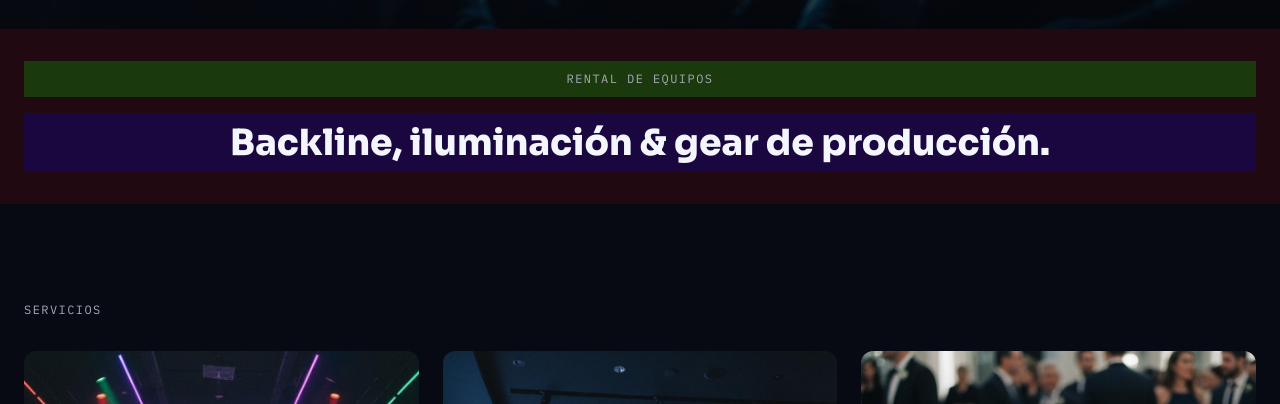
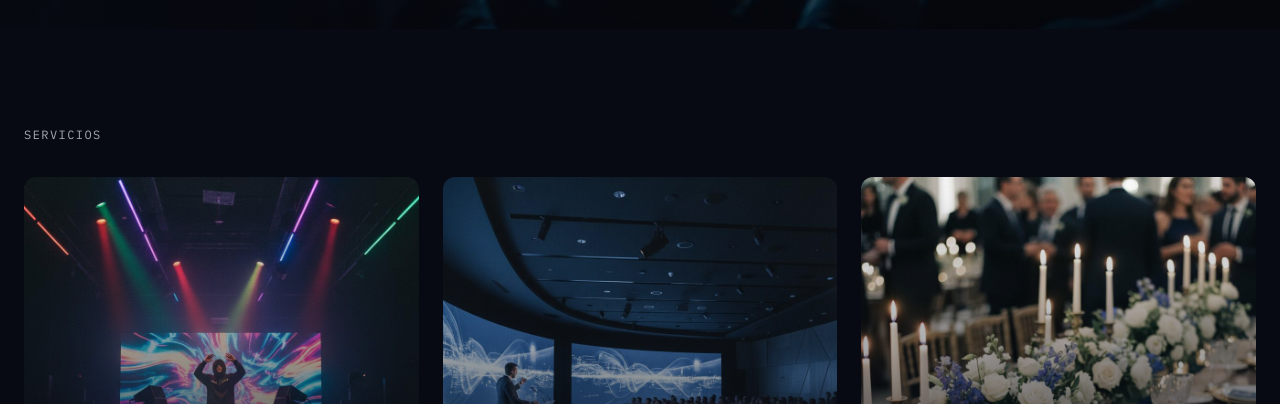
Before and after one commit to insideproevents/inside.lab, a website: page public/index.html in a window 1280 px wide. Shown: the part 863-1267 px from the top of the page. Drawn offline with Linux system fonts and the light colour scheme; files whose address does not match are found by name.

Commit message:
refactor(ui): remove rental-after-hero section and debug styles
Remove the temporary rental-after-hero HTML markup and its associated
CSS styles, including debug background colors, to clean up the
homepage structure.

```diff
--- a/public/index.html
+++ b/public/index.html
@@ -84,14 +84,9 @@
          </svg>
        </a>
      </div>
-   </section>
+    </section>
 
-   <div class="rental-after-hero">
-     <p class="section-label">Rental de Equipos</p>
-     <p class="section-title">Backline, iluminación & gear de producción.</p>
-   </div>
-
-   <!-- Services Section -->
+    <!-- Services Section -->
   <section class="services" id="services">
     <p class="section-label">Servicios</p>
     <div class="services-grid">
--- a/public/styles.css
+++ b/public/styles.css
@@ -1147,47 +1147,7 @@ section {
 
 /* Reduced Motion */
 @media (prefers-reduced-motion: reduce) {
-   html {
-     scroll-behavior: auto;
-   }
+html {
+      scroll-behavior: auto;
+    }
 }
-
-/* Rental after hero section */
-.rental-after-hero {
-  max-width: 1400px;
-  margin: 0 auto;
-  text-align: center;
-  padding: 2rem 1.5rem;
-  background-color: rgba(255, 0, 0, 0.1); /* Debug background */
-}
-
-.rental-after-hero .section-label {
-  font-family: var(--font-mono);
-  font-size: 0.75rem;
-  letter-spacing: 0.12em;
-  text-transform: uppercase;
-  color: var(--text-secondary);
-  margin-bottom: 1rem;
-  background-color: rgba(0, 255, 0, 0.2); /* Debug background */
-  padding: 0.5rem;
-  display: block !important;
-}
-
-.rental-after-hero .section-title {
-  font-family: var(--font-display);
-  font-size: 2.25rem;
-  font-weight: 800;
-  line-height: 1.2;
-  color: var(--text-primary);
-  margin-bottom: 0;
-  background-color: rgba(0, 0, 255, 0.2); /* Debug background */
-  padding: 0.5rem;
-  display: block !important;
-}
-
-/* Responsive adjustments */
-@media (max-width: 768px) {
-  .rental-after-hero .section-title {
-    font-size: 1.75rem;
-  }
-}
```
